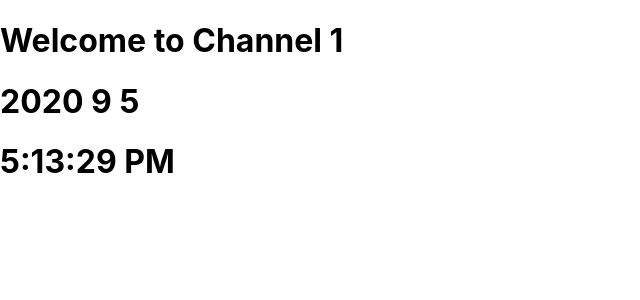
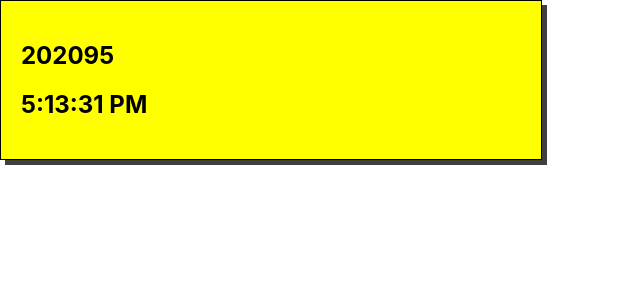
Before and after one commit to evilpaper/channel-1, a React (Create React App) app: page / in a window 1280 px wide. Shown: the top 300 px of the page, without its empty margins (0-640 px from the left). Built offline with nearby package versions, Linux system fonts and the light colour scheme.

Commit message:
Add card component

```diff
--- a/src/components/App/App.css
+++ b/src/components/App/App.css
@@ -0,0 +1 @@
+@import "../Card/styles.css";
--- a/src/components/App/App.js
+++ b/src/components/App/App.js
@@ -5,7 +5,6 @@ import "./App.css";
 function App() {
   return (
     <div>
-      <h1>Welcome to Channel 1</h1>
       <Clock></Clock>
     </div>
   );
--- /dev/null
+++ b/src/components/Card/Card.js
@@ -0,0 +1,5 @@
+import React from "react";
+
+export default function Card(props) {
+  return <section className="card">{props.children}</section>;
+}
--- /dev/null
+++ b/src/components/Card/styles.css
@@ -0,0 +1,9 @@
+.card {
+  padding: 20px 20px;
+  width: calc(100% - 40px);
+  max-width: 500px;
+  background-color: #fff;
+  background-color: yellow;
+  border: 1px solid #000;
+  box-shadow: 5px 5px 0px 0px rgba(0, 0, 0, 0.75);
+}
--- a/src/components/Clock/Clock.js
+++ b/src/components/Clock/Clock.js
@@ -1,4 +1,5 @@
 import React, { useState, useEffect } from "react";
+import Card from "../Card/Card.js";
 
 export default function Clock() {
   const [time, setTime] = useState(new Date().toLocaleTimeString());
@@ -13,13 +14,15 @@ export default function Clock() {
   }, [time]);
 
   const today = new Date();
-  const date = `${today.getFullYear()} ${
+  const date = `${today.getFullYear()}${
     today.getMonth() + 1
-  } ${today.getDate()}`;
+  }${today.getDate()}`;
   return (
     <>
-      <h1>{date}</h1>
-      <h1>{time}</h1>
+      <Card>
+        <h1>{date}</h1>
+        <h1>{time}</h1>
+      </Card>
     </>
   );
 }
--- a/src/index.js
+++ b/src/index.js
@@ -1,7 +1,7 @@
 import React from "react";
 import ReactDOM from "react-dom";
+import App from "./components/App/App";
 import "./index.css";
-import App from "./components/App/App";
 import * as serviceWorker from "./serviceWorker";
 
 ReactDOM.render(
```
